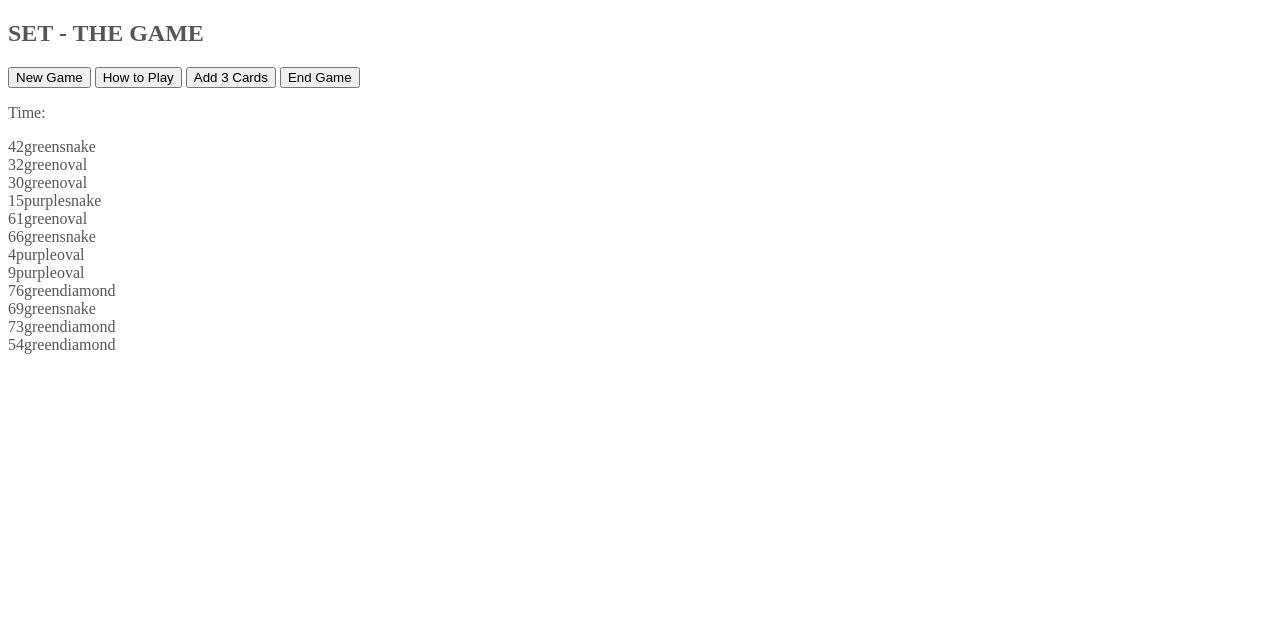
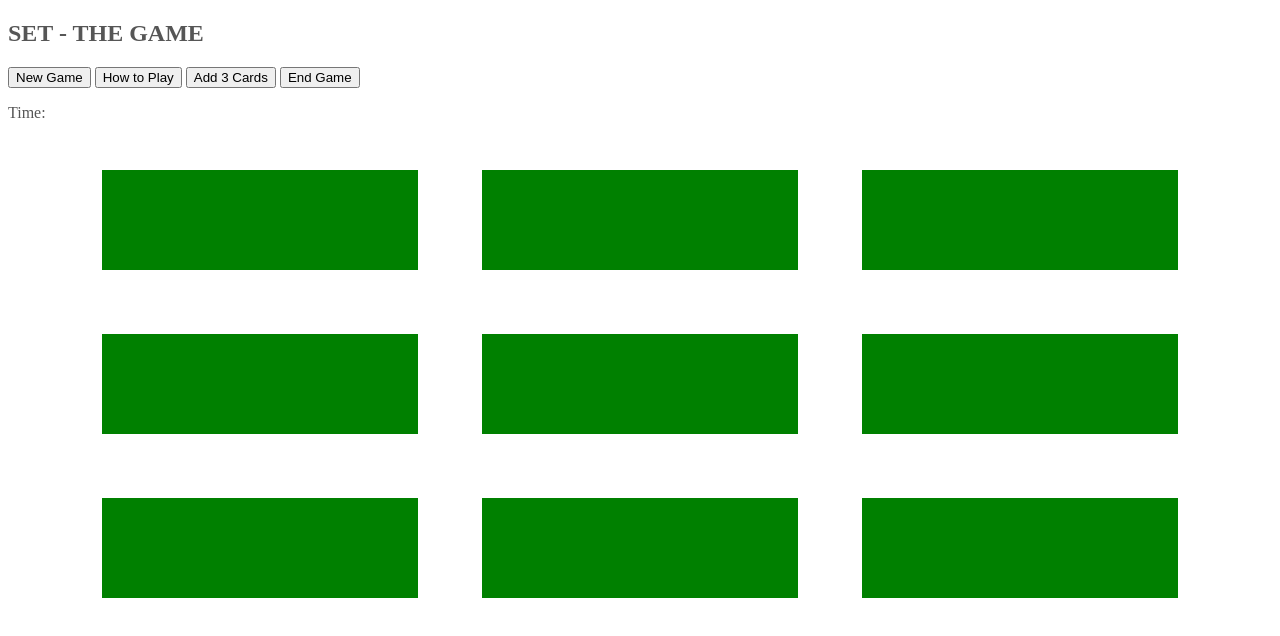
Before and after one commit to veredrec/SET-card-game, a plain HTML site: page index.html in a window 1280 px wide. Drawn offline with nearby package versions, Linux system fonts and the light colour scheme.

Commit message:
Set remove objects from array

```diff
--- a/index.html
+++ b/index.html
@@ -19,7 +19,15 @@
 		<p class="counter">Time: <span id="seconds" class="seconds"></span></p>
 
 		<div id="cardsBoard" class="cards-board">
-
+			<div id="card1" class="card-spot"></div>
+			<div id="card2" class="card-spot"></div>
+			<div id="card3" class="card-spot"></div>
+			<div id="card4" class="card-spot"></div>
+			<div id="card5" class="card-spot"></div>
+			<div id="card6" class="card-spot"></div>
+			<div id="card7" class="card-spot"></div>
+			<div id="card8" class="card-spot"></div>
+			<div id="card9" class="card-spot"></div>
 		</div>
 
 		<script src="cards.js"></script>
--- a/script.js
+++ b/script.js
@@ -1,5 +1,6 @@
 $("#start-button").click(function() {
-  countSeconds();
+  // countSeconds();
+  getCards(cards);
 });
 
 function countSeconds() {
@@ -12,16 +13,18 @@ function countSeconds() {
 };
 
 var getCards = function(cards) {
-	 var allCards = $(jQuery.parseJSON(JSON.stringify(cards)));
+	 var allCards = $(jQuery.parseJSON(JSON.stringify(cards))); //stringify cards
+   console.log("CARDS BEFORE ", allCards.length);
     var displayedCards = [];
-    for (var i = 0; i < 12; i++) {
-			var oneCard = allCards[Math.floor(Math.random()*allCards.length)];
-      displayedCards.push(oneCard);
-			$("#cardsBoard").append("<div>" + oneCard.id + oneCard.properties.color + oneCard.properties.shape +"</div>");
+    for (var i = 1; i < 13; i++) {
+			var oneCard = allCards[Math.floor(Math.random()*allCards.length)]; //select 12 random cards
+			$("#card"+i+"").append("<p>" + oneCard.id + oneCard.properties.color + oneCard.properties.shape +"</p>");
+      displayedCards.push(oneCard); //add random cards to new array
+      var thisCard = $(jQuery.parseJSON(JSON.stringify(oneCard)));
+      allCards.splice(thisCard, 1); //remove random cards from deck
     }
 
 		console.log(displayedCards);
-    // return result;
+    console.log("CARDS AFTER ", allCards.length);
+    // return displayedCards;
 }
-
-getCards(cards);
--- a/style.css
+++ b/style.css
@@ -5,3 +5,15 @@
 body {
 	color: #565656;
 }
+.cards-board {
+	display: flex;
+	justify-content: center;
+	flex-wrap: wrap;
+}
+.card-spot {
+	width: 25%;
+	height: 100px;
+	background-color: green;
+	margin: 2rem;
+	color: white;
+}
```
